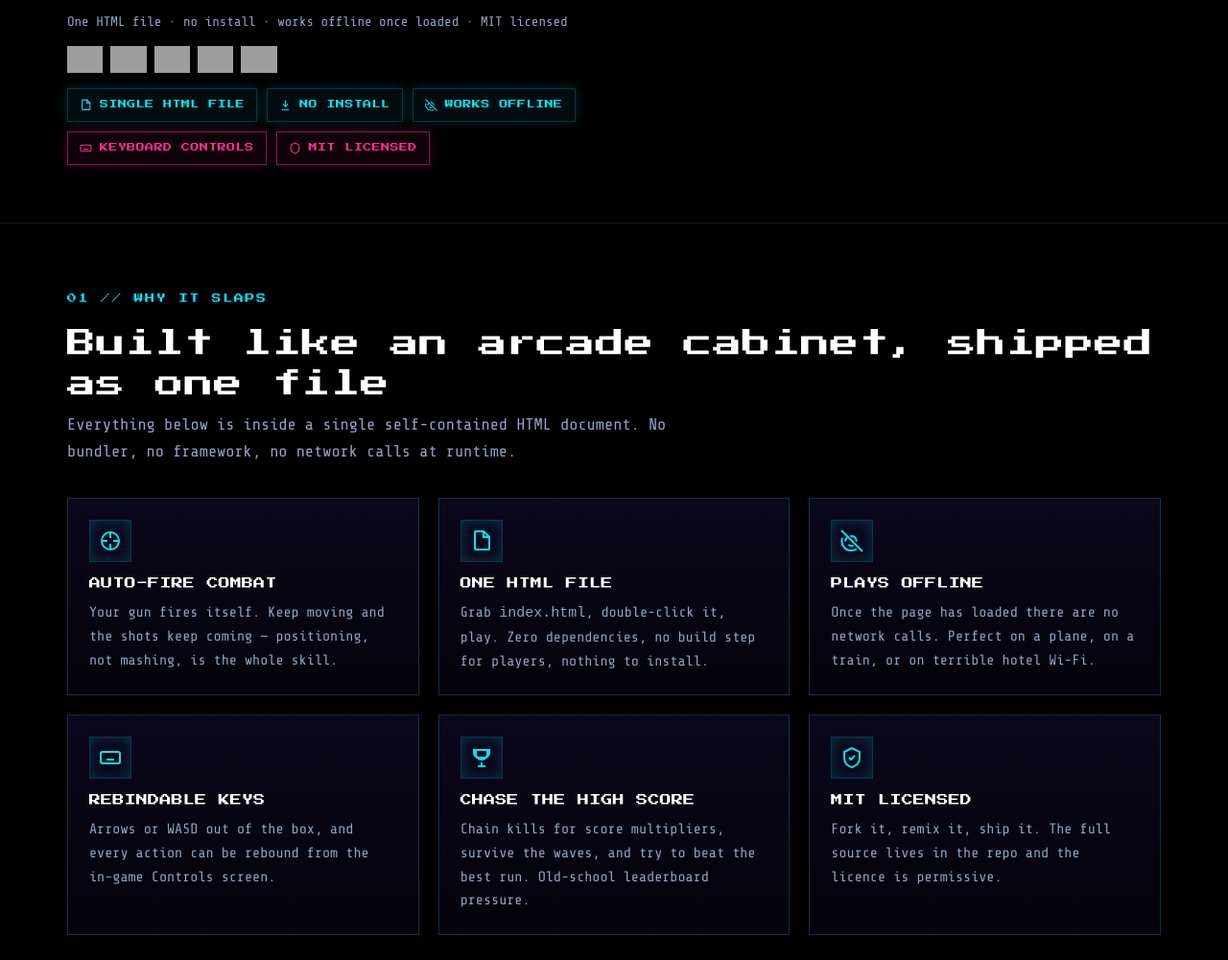
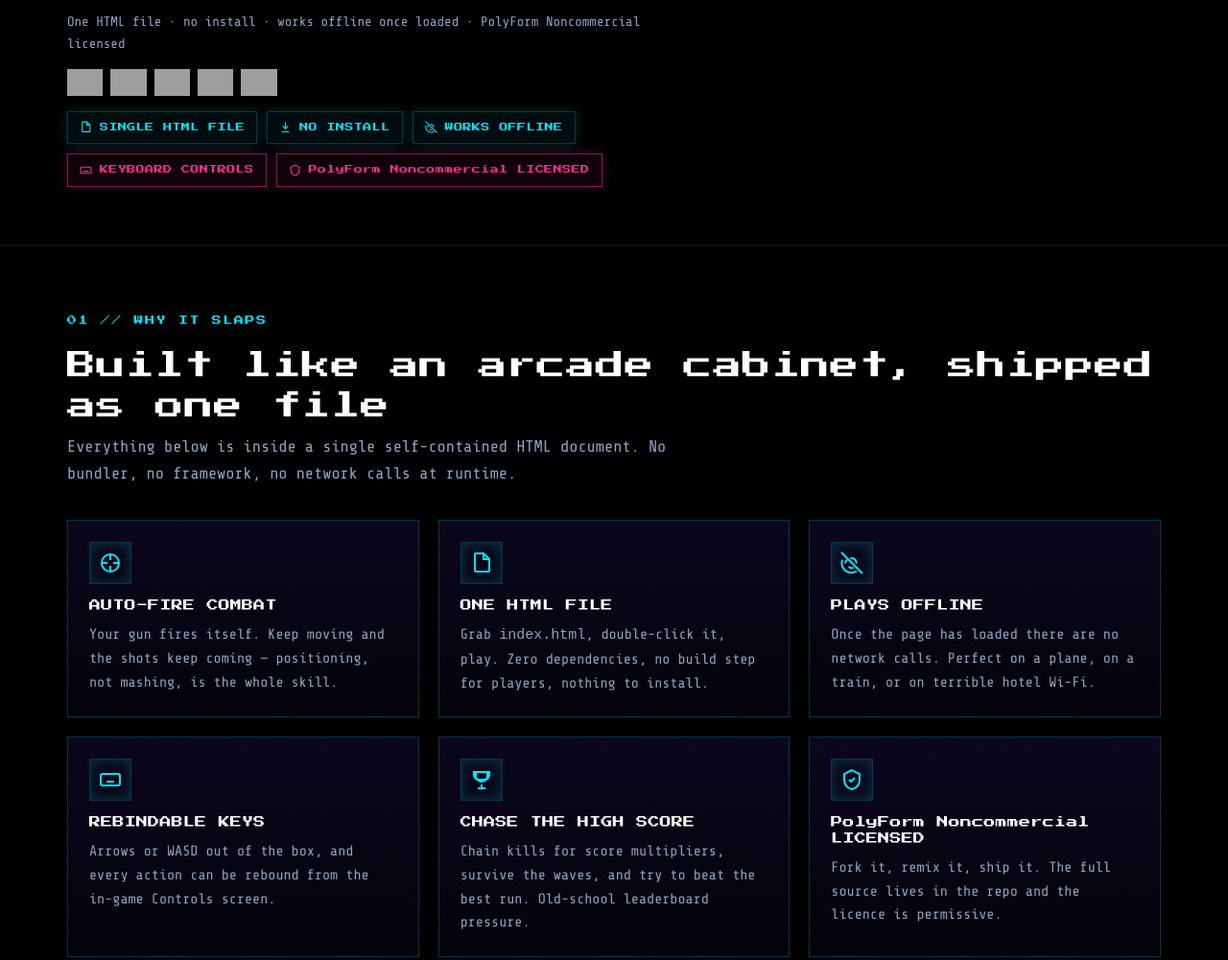
Before and after one commit to drsamonline/neon-runner, a website: page docs/index.html in a window 1280 px wide. Shown: the part 820-1821 px from the top of the page at 96% size. Drawn offline with nearby package versions, Linux system fonts and the light colour scheme; grey boxes are pictures that could not be loaded.

Commit message:
licence: PolyForm Noncommercial 1.0.0 (docs/index.html)

```diff
--- a/docs/index.html
+++ b/docs/index.html
@@ -4,7 +4,7 @@
 <meta charset="utf-8">
 <meta name="viewport" content="width=device-width, initial-scale=1">
 <title>Neon Runner — Retro Auto-Fire Side-Scrolling Shooter (One HTML File)</title>
-<meta name="description" content="Neon Runner is a retro auto-fire side-scrolling shooter that ships as ONE self-contained HTML file. Move, jump, duck — your gun fires itself. No install, works offline, MIT licensed.">
+<meta name="description" content="Neon Runner is a retro auto-fire side-scrolling shooter that ships as ONE self-contained HTML file. Move, jump, duck — your gun fires itself. No install, works offline, PolyForm Noncommercial licensed.">
 <meta name="keywords" content="neon runner, html5 game, canvas game, retro shooter, side-scrolling shooter, auto-fire, arcade game, single html file, no install, offline game, javascript game, MIT">
 <meta name="author" content="Dr. Sohil Momin">
 <meta name="robots" content="index,follow,max-image-preview:large">
@@ -347,7 +347,7 @@ a[href*="/releases/latest/download/"] svg{width:16px;height:16px;flex:none;displ
 </div>
       <p class="dl-note" style="margin:.85rem 0 0;font-size:.85rem;line-height:1.55;opacity:.75;max-width:64ch">Free &amp; fully offline &mdash; nothing to install. The Android .apk is sideload-only (allow installs from unknown sources).</p>
 
-      <p class="hero-note">One HTML file &middot; no install &middot; works offline once loaded &middot; MIT licensed</p>
+      <p class="hero-note">One HTML file &middot; no install &middot; works offline once loaded &middot; PolyForm Noncommercial licensed</p>
 
       <div class="badges">
         <img src="https://img.shields.io/github/stars/drsamonline/neon-runner?style=for-the-badge&amp;labelColor=0b0014&amp;color=ff2d95" alt="GitHub stars" onerror="this.style.display='none'">
@@ -362,7 +362,7 @@ a[href*="/releases/latest/download/"] svg{width:16px;height:16px;flex:none;displ
         <span class="cb"><svg viewBox="0 0 24 24" fill="none" stroke="currentColor" stroke-width="2"><path d="M12 3v12"/><path d="m7 10 5 5 5-5"/><path d="M5 21h14"/></svg>NO INSTALL</span>
         <span class="cb"><svg viewBox="0 0 24 24" fill="none" stroke="currentColor" stroke-width="2"><path d="M1 1l22 22"/><path d="M16.7 12.6A5 5 0 0 0 12 7c-.6 0-1.1.1-1.6.3"/><path d="M5 12.5a7 7 0 0 1 2-4"/><path d="M8.5 15.5a3 3 0 0 0 4.9 1"/><path d="M2 8.8A10 10 0 0 0 12 22c1.8 0 3.5-.5 5-1.3"/></svg>WORKS OFFLINE</span>
         <span class="cb m"><svg viewBox="0 0 24 24" fill="none" stroke="currentColor" stroke-width="2"><rect x="2" y="6" width="20" height="12" rx="2"/><path d="M6 10h.01M10 10h.01M14 10h.01M18 10h.01M7 14h10"/></svg>KEYBOARD CONTROLS</span>
-        <span class="cb m"><svg viewBox="0 0 24 24" fill="none" stroke="currentColor" stroke-width="2"><path d="M12 2 4 6v6c0 5 3.4 8.6 8 10 4.6-1.4 8-5 8-10V6l-8-4z"/></svg>MIT LICENSED</span>
+        <span class="cb m"><svg viewBox="0 0 24 24" fill="none" stroke="currentColor" stroke-width="2"><path d="M12 2 4 6v6c0 5 3.4 8.6 8 10 4.6-1.4 8-5 8-10V6l-8-4z"/></svg>PolyForm Noncommercial LICENSED</span>
       </div>
     </div>
 
@@ -414,7 +414,7 @@ a[href*="/releases/latest/download/"] svg{width:16px;height:16px;flex:none;displ
       </article>
       <article class="card">
         <div class="ic" aria-hidden="true"><svg viewBox="0 0 24 24" fill="none" stroke="currentColor" stroke-width="2"><path d="M12 2 4 6v6c0 5 3.4 8.6 8 10 4.6-1.4 8-5 8-10V6l-8-4z"/><path d="m9 12 2 2 4-4"/></svg></div>
-        <h3>MIT LICENSED</h3>
+        <h3>PolyForm Noncommercial LICENSED</h3>
         <p>Fork it, remix it, ship it. The full source lives in the repo and the licence is permissive.</p>
       </article>
     </div>
@@ -545,7 +545,7 @@ npm test          <span class="cm"># runs the CI harnesses</span></pre>
       <div class="links">
         <a href="https://github.com/drsamonline/neon-runner">Repository</a>
         <a href="play/">Play now</a>
-        <a href="https://github.com/drsamonline/neon-runner/blob/main/LICENSE">MIT License</a>
+        <a href="https://github.com/drsamonline/neon-runner/blob/main/LICENSE">PolyForm Noncommercial License 1.0.0</a>
         <a href="https://github.com/drsamonline/neon-runner/issues">Issues</a>
       </div>
     </div>
```
